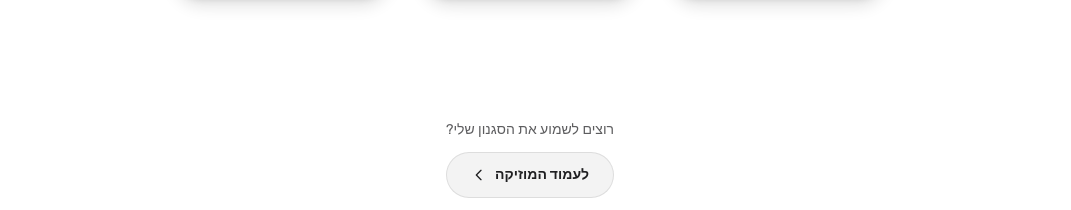
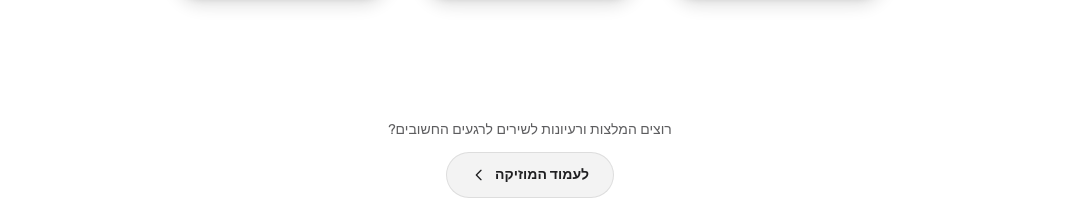
Before and after one commit to Almog369Cohen/Website_dj_almog_cohen, a Next.js app in the folder site/: page /weddings in a window 1280 px wide. Shown: the part 4266-4476 px from the top of the page, without its empty margins (110-1181 px from the left). Built offline with nearby package versions, Linux system fonts and the light colour scheme; no server answers.

Commit message:
Update music link text: המלצות ורעיונות לשירים

```diff
--- a/site/src/app/weddings/page.tsx
+++ b/site/src/app/weddings/page.tsx
@@ -194,7 +194,7 @@ export default function WeddingsPage() {
       {/* 7. Music Link — Compact */}
       <section className="px-4 py-8 md:py-10">
         <div className="mx-auto max-w-md text-center">
-          <p className="text-foreground-secondary text-sm mb-3">רוצים לשמוע את הסגנון שלי?</p>
+          <p className="text-foreground-secondary text-sm mb-3">רוצים המלצות ורעיונות לשירים לרגעים החשובים?</p>
           <Link
             href="/music"
             className="inline-flex items-center gap-2 rounded-full border border-foreground/10 bg-foreground/5 px-6 py-3 font-bold text-foreground hover:border-[#03b28c]/50 transition-all text-sm"
```
